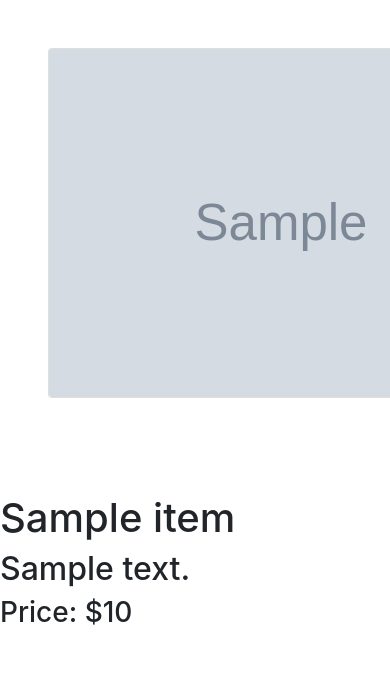
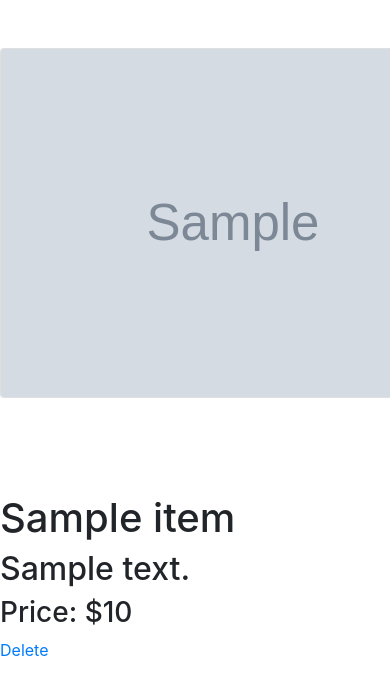
Before and after one commit to torcuata22/FoodMenuApp, a Django app: page /food/1/ in a window 390 px wide; the page is wider, and only the part inside the window is pictured. Shown: the part 112-807 px from the top of that part. Run offline with Django 4.2, Linux system fonts and the light colour scheme; tables that the repository leaves empty hold one stand-in row (values such as "Sample post"); grey boxes marked "Sample" are stand-in pictures.

Commit message:
lecture 42, delete functionaliy not working

```diff
--- a/myfoodsite/food/templates/food/detail.html
+++ b/myfoodsite/food/templates/food/detail.html
@@ -3,14 +3,15 @@
 {% block body %}
 <div class="row">
 
-    <div class="col-md-6 ml-5 my-5">
+    <div class="col-md-6 my-5">
         <img src="{{ item.item_image }}" class="card" height="350px">
     </div>
 
-    <div class="col-md-5 my-5">
+    <div class="col-md-6 my-5">
         <h1>{{ item.item_name }}</h1>
         <h2>{{ item.item_desc }}</h2>
         <h3>Price: ${{ item.item_price }}</h3>
+        <a href="{% url 'food:delete_item' item.id %}">Delete</a>
     </div>
 
 </div>
--- /dev/null
+++ b/myfoodsite/food/templates/food/item_delete.html
@@ -0,0 +1,6 @@
+
+<form method="'POST">
+    {% csrf_token %}
+    <h2>Are you sure you want to delete {{item.item_name}}</h2>
+    <button type="submit">Confirm</button>
+</form>
--- a/myfoodsite/food/urls.py
+++ b/myfoodsite/food/urls.py
@@ -10,4 +10,5 @@
     path('item/', views.item, name = 'item',),
     path('add/', views.create_item, name='create_item'),
     path('update/<int:id>',views.update_item, name='update_item'),
+    path('delete/<int:id>', views.delete_item, name='delete_item'),
 ] + static(settings.STATIC_URL, document_root=settings.STATIC_ROOT)
--- a/myfoodsite/food/views.py
+++ b/myfoodsite/food/views.py
@@ -42,3 +42,10 @@
           return redirect('food:index')
 
      return render(request, 'food/item_form.html', {'form': form, 'item': item})
+
+def delete_item(request, id):
+     item = Item.objects.get(id=id)
+     if request.method == 'POST':
+          item.delete()
+          return redirect('food:index')
+     return render(request, 'food/item_delete.html', {'item':item})
```
